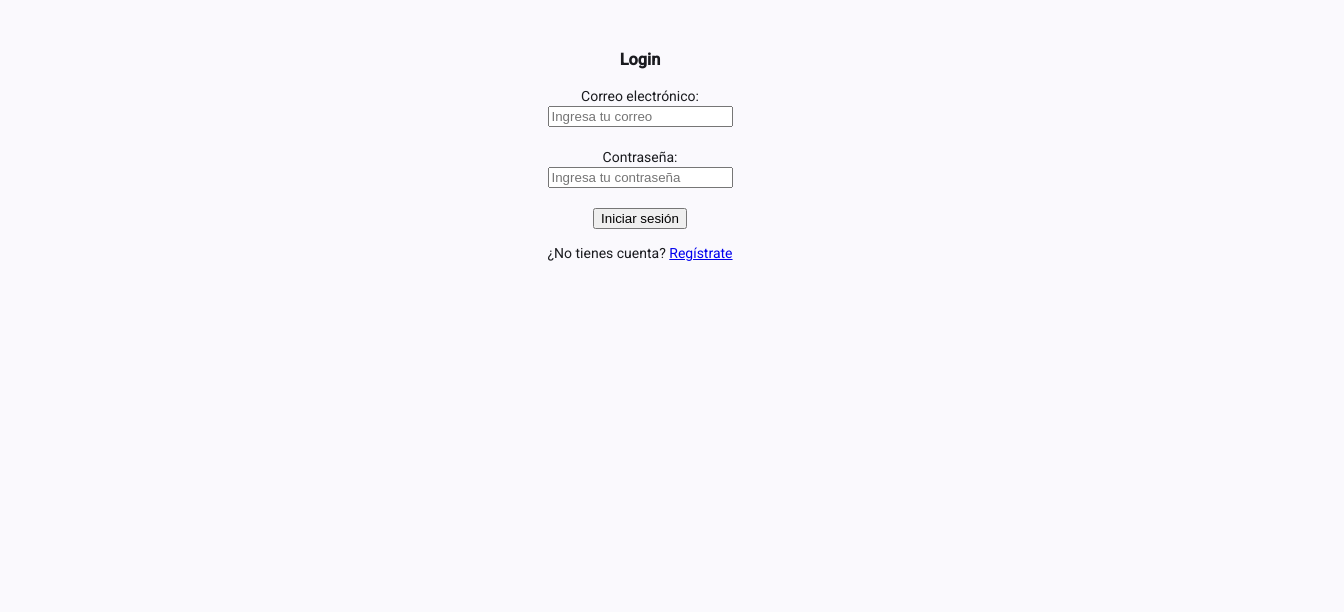
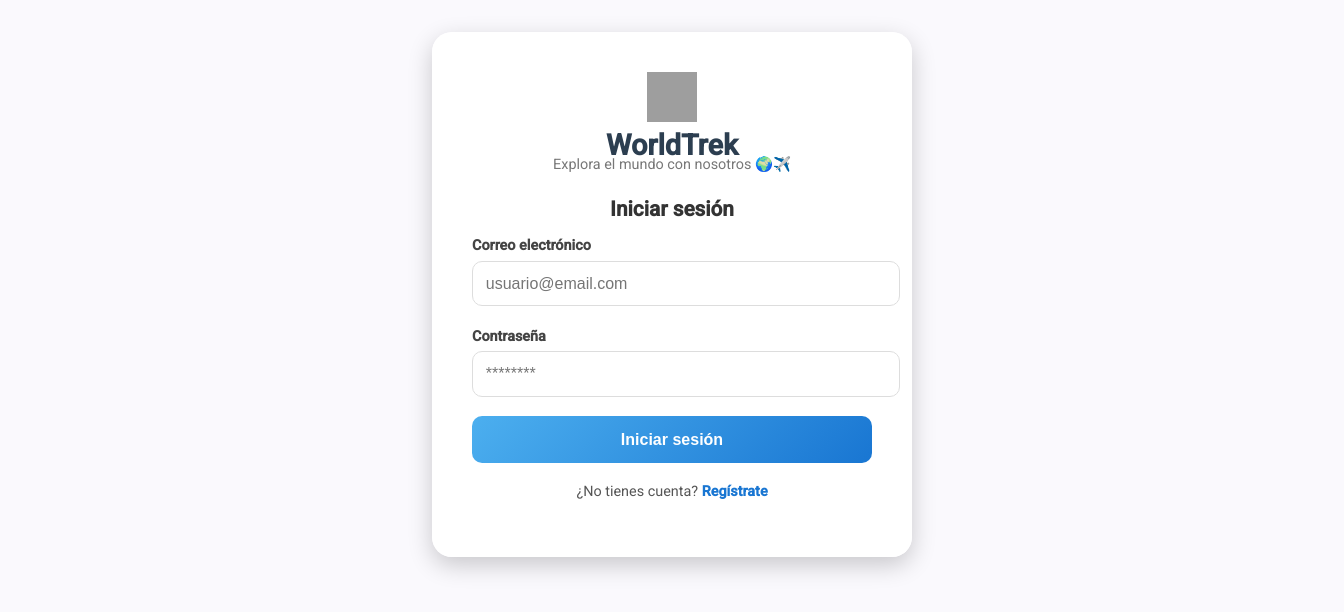
Before and after one commit to cristhiangarcia827-cpu/WorldTrek, an Angular app in the folder Frontend/: page /autenticacion/login in a window 1280 px wide. Shown: the top 612 px of the page, 1344 px wide, since content can reach past the window. Built offline with nearby package versions, Linux system fonts and the light colour scheme; grey boxes are pictures that could not be loaded.

Commit message:
css actualizado

```diff
--- a/Frontend/src/app/modulo/autenticacion/page/login/login.html
+++ b/Frontend/src/app/modulo/autenticacion/page/login/login.html
@@ -1,32 +1,194 @@
-<div style="text-align:center; margin-top: 50px;">
-  <h3>Login</h3>
+<div class="login-container">
+  <div class="login-card">
+    <div class="brand">
+      <img src="https://cdn-icons-png.flaticon.com/512/69/69906.png" alt="Logo" />
+      <h2>WorldTrek</h2>
+      <p class="subtitle">Explora el mundo con nosotros 🌍✈️</p>
+    </div>
+
+    <h3>Iniciar sesión</h3>
 
     <form [formGroup]="loginForm" (ngSubmit)="login()">
-    <div>
-      <label for="email">Correo electrónico:</label><br>
-      <input type="email" id="email" formControlName="email" placeholder="Ingresa tu correo">
-      <div *ngIf="loginForm.get('email')?.touched && loginForm.get('email')?.invalid">
+      <!-- EMAIL -->
+      <div class="input-group">
+        <label for="email">Correo electrónico</label>
+        <input type="email" id="email" formControlName="email" placeholder="usuario@email.com">
+        <div class="error" *ngIf="loginForm.get('email')?.touched && loginForm.get('email')?.invalid">
           <small *ngIf="loginForm.get('email')?.errors?.['required']">El correo es obligatorio</small>
           <small *ngIf="loginForm.get('email')?.errors?.['email']">Correo no válido</small>
         </div>
       </div>
-    <br>
 
-    <div>
-      <label for="password">Contraseña:</label><br>
-      <input type="password" id="password" formControlName="password" placeholder="Ingresa tu contraseña">
-      <div *ngIf="loginForm.get('password')?.touched && loginForm.get('password')?.invalid">
+      <!-- PASSWORD -->
+      <div class="input-group">
+        <label for="password">Contraseña</label>
+        <input type="password" id="password" formControlName="password" placeholder="********">
+        <div class="error" *ngIf="loginForm.get('password')?.touched && loginForm.get('password')?.invalid">
           <small *ngIf="loginForm.get('password')?.errors?.['required']">La contraseña es obligatoria</small>
         </div>
       </div>
-    <br>
 
-    <button type="submit">Iniciar sesión</button>
+      <!-- BOTÓN -->
+      <button type="submit" class="btn-login">Iniciar sesión</button>
     </form>
 
-  <div *ngIf="errorMsg" style="color:red; margin-top: 10px;">
+    <div *ngIf="errorMsg" class="error-message">
       {{ errorMsg }}
     </div>
 
-  <p>¿No tienes cuenta? <a routerLink="/autenticacion/registro">Regístrate</a></p>
+    <p class="register-text">¿No tienes cuenta? <a routerLink="/autenticacion/registro">Regístrate</a></p>
   </div>
+</div>
+
+<!-- === CSS INTEGRADO === -->
+<style>
+  body {
+    margin: 0;
+    font-family: "Segoe UI", Roboto, sans-serif;
+    background: url('https://images.pexels.com/photos/346885/pexels-photo-346885.jpeg?auto=compress&cs=tinysrgb&w=1920') no-repeat center center/cover;
+    min-height: 100vh;
+    display: flex;
+    justify-content: center;
+    align-items: center;
+  }
+
+  .login-container {
+    display: flex;
+    justify-content: center;
+    align-items: center;
+    width: 100%;
+    padding: 2rem;
+  }
+
+  .login-card {
+    background: rgba(255, 255, 255, 0.95);
+    padding: 2.5rem;
+    border-radius: 20px;
+    max-width: 400px;
+    width: 100%;
+    box-shadow: 0px 8px 25px rgba(0,0,0,0.2);
+    text-align: center;
+    backdrop-filter: blur(8px);
+    animation: fadeIn 0.7s ease-in-out;
+  }
+
+  .brand img {
+    width: 50px;
+    height: 50px;
+  }
+
+  .brand h2 {
+    margin: 0.5rem 0 0;
+    font-size: 1.8rem;
+    color: #2c3e50;
+  }
+
+  .subtitle {
+    margin: 0;
+    font-size: 0.9rem;
+    color: #777;
+  }
+
+  h3 {
+    margin-top: 1.5rem;
+    margin-bottom: 1rem;
+    font-size: 1.3rem;
+    color: #333;
+  }
+
+  .input-group {
+    margin-bottom: 1.2rem;
+    text-align: left;
+  }
+
+    .input-group label {
+      font-size: 0.9rem;
+      font-weight: 600;
+      color: #444;
+    }
+
+    .input-group input {
+      width: 100%;
+      padding: 0.8rem;
+      border-radius: 10px;
+      border: 1px solid #ddd;
+      outline: none;
+      margin-top: 0.3rem;
+      font-size: 1rem;
+      transition: border 0.3s;
+    }
+
+      .input-group input:focus {
+        border: 1px solid #4cafef;
+        box-shadow: 0px 0px 6px rgba(76, 175, 239, 0.5);
+      }
+
+  .btn-login {
+    width: 100%;
+    padding: 0.9rem;
+    border: none;
+    border-radius: 10px;
+    background: linear-gradient(135deg, #4cafef, #1976d2);
+    color: white;
+    font-size: 1rem;
+    font-weight: bold;
+    cursor: pointer;
+    transition: transform 0.2s ease, background 0.3s ease;
+  }
+
+    .btn-login:hover {
+      transform: translateY(-2px);
+      background: linear-gradient(135deg, #42a5f5, #1565c0);
+    }
+
+  .error {
+    color: red;
+    font-size: 0.8rem;
+    margin-top: 0.3rem;
+  }
+
+  .error-message {
+    margin-top: 1rem;
+    color: red;
+    font-size: 0.9rem;
+  }
+
+  .register-text {
+    margin-top: 1.2rem;
+    font-size: 0.9rem;
+    color: #555;
+  }
+
+    .register-text a {
+      color: #1976d2;
+      text-decoration: none;
+      font-weight: 600;
+    }
+
+      .register-text a:hover {
+        text-decoration: underline;
+      }
+
+  @keyframes fadeIn {
+    from {
+      opacity: 0;
+      transform: translateY(10px);
+    }
+
+    to {
+      opacity: 1;
+      transform: translateY(0);
+    }
+  }
+
+  /* RESPONSIVE */
+  @media (max-width: 500px) {
+    .login-card {
+      padding: 2rem 1.5rem;
+    }
+
+    .brand h2 {
+      font-size: 1.5rem;
+    }
+  }
+</style>
```
Lines whose indentation alone changed are shown as unchanged.
